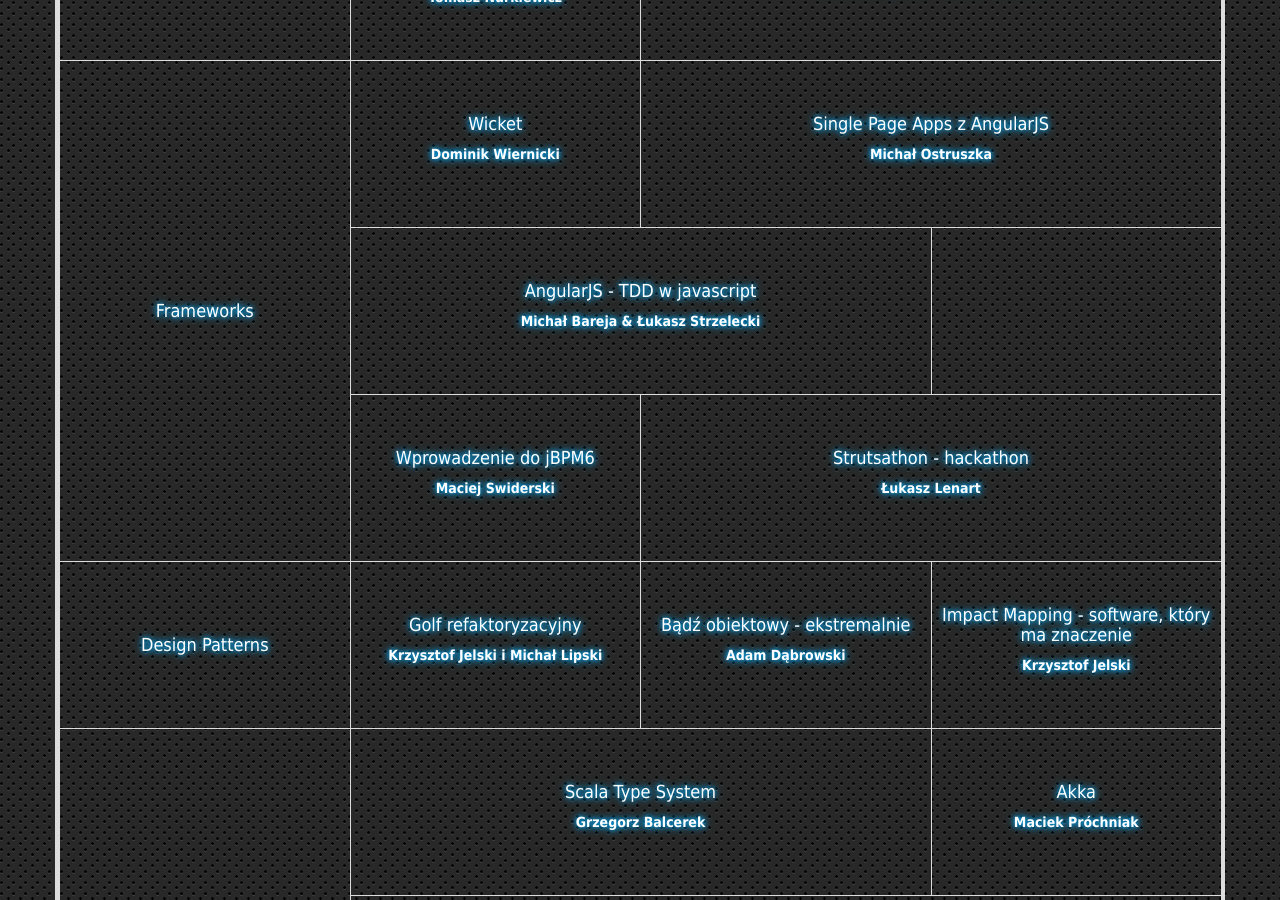
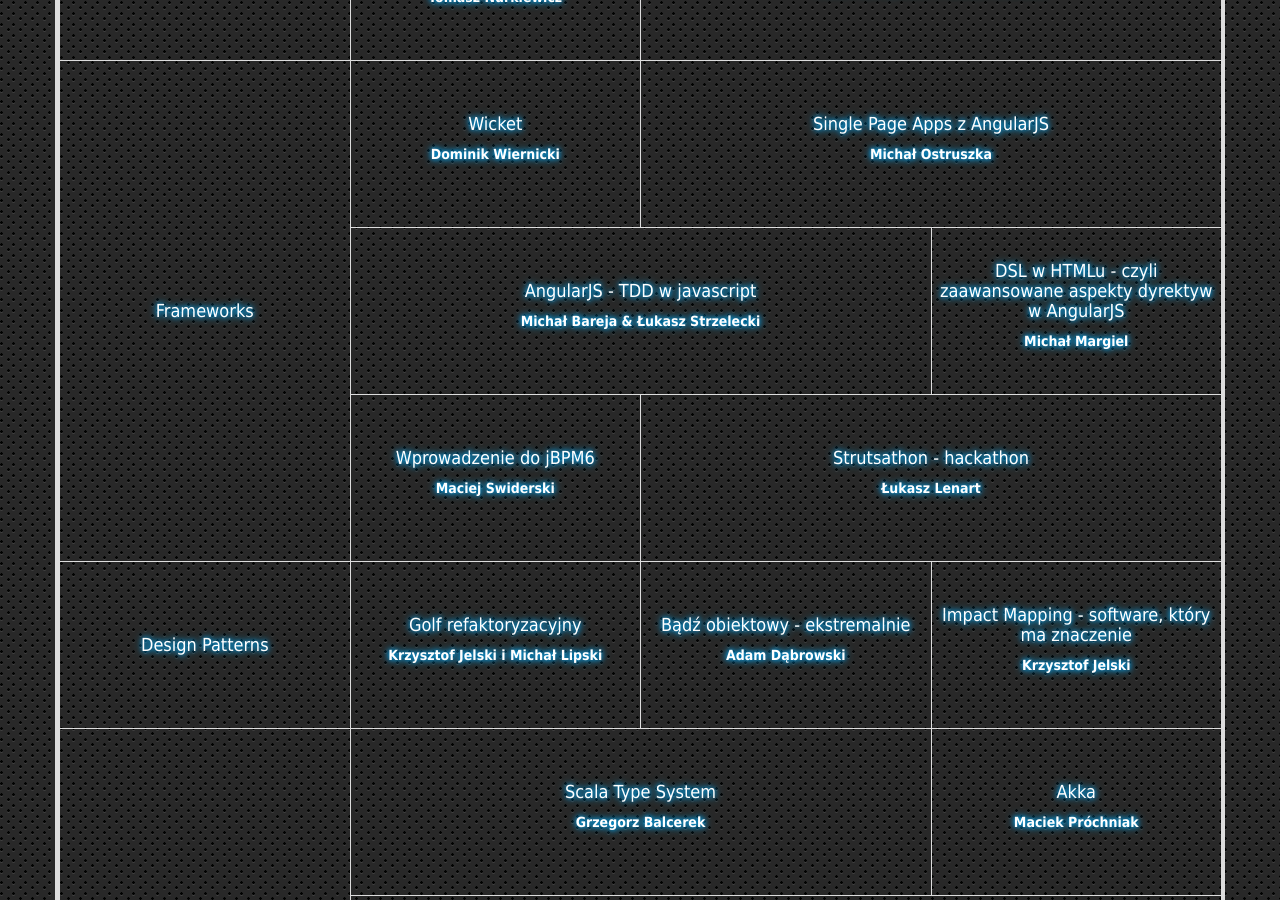
Before and after one commit to wojtekerbetowski/warsjawa2013, a Jekyll site: the page built from index.html, in a window 1280 px wide and 900 px high, scrolled down 791 px. Built offline with Jekyll 4.4.1, drawn with Linux system fonts in a browser that asks for light colours; some of the changed lines change nothing that is shown.

Commit message:
add AngularJS by Margiel

```diff
--- a/index.html
+++ b/index.html
@@ -61,7 +61,20 @@
         spots: 30
         description: "Kod w javascript też da się test-drive'ować. Na 5 godzinnym warsztacie napiszemy prostą aplikację webową opartą o AngularJS, z minimalistycznym backendem na nodeJS. Użyjemy kilku ciekawych i względnie nowych technologii. Oczywiście wszystko w TDD i najlepiej w parach. <br/><br/> Jako programiści z wieloletnim doświadczeniem w Javie pokażemy innym javowcom, że javascript wcale nie jest taki straszny a zestaw narzędzi do jego developmentu jest całkiem pokaźny.<br/><br/> Opis aplikacji:<br/>Aplikacja TODO która w trakcie warsztatów będzie rozbudowywana. Rozpoczniemy od szybkiego wprowadzenia do AngularJS. Następnie zaprezentowany zostanie flow red-green-refactor przy implementacji pierwszego kontrolera Angularowego. W trakcie szkolenia rozszerzana będzie aplikacja o nowe elementy. Na przykładzie których pokazane będzie jak zorganizować kod by nie doprowadzić do bałaganu po stronie klienta. Wszystko przy zachowaniu kultury TDD. Zaprezentowane zostaną dostępne narzędzia, które znacznie uproszczą pracę z js i htmlem (WebStorm/Intellij Idea). <br/><br/>Zabawki których chcemy użyć to: <ul><li>AngularJS</li><li>Jasmine</li><li>Karma</li><li>RequireJS</li><li>Bower</li><li>PhantomJS</li><li>Yeoman</li><li>Bootstrap</li></ul>"
         requirements: "Uczestnicy powinni mieć ze sobą laptopa z Virtualboxem. Mile widziana podstawowa znajomość Javascriptu."
-      - id: empty
+
+      - id: angular_dsl
+        title: DSL w HTMLu - czyli zaawansowane aspekty dyrektyw w AngularJS
+        speaker:
+          name: Michał Margiel
+          photo: http://2013.confitura.pl/files/kapitula/1.jpg
+          bio: "Jestem Programistą javy z ponad 7-letnim doświadczeniem. W swojej karierze pisałem dużę aplikacje z użyciem Struts 1, Struts 2, JSF, Seam a nawet Swing/Netbeans Platform i JavaFX.
+          Aktualnie pracuję w Luksemburgu na stanowisku Lead Java Developer w firmie Mach.
+          Od 7 lat jestem współorganizatorem konferencji Confitura/Javarsovia.
+          Oprócz tego lubię siatkówkę, kabarety i gry planszowe."
+        spots: 20
+        description: "Jednym z najpotężniejszych i najważniejszych elementów AngularJS są dyrektywy, czyli tagi o które programista może poszerzyć HTML. Opanowanie ich to jeden z kluczy do wykorzystania mocy JavaScriptowego Frameworka MVC od Googla.
+Na szkoleniu spróbuję zaprezentować zaawansowane aspekty tworzenia i testowania dyrektyw."
+        requirements: "Wymagania:<br/><ul><li>Podstawowa wiedza o JavaScript</li><li>przeanalizowany ToDos tutorial ze strony głównej AngularJs</li><li>własny laptop</li><li>Idea/WebStorm lub inny ulubiony IDE</li></ul>"
 
     - talks:
       - id: jbpm6
```
